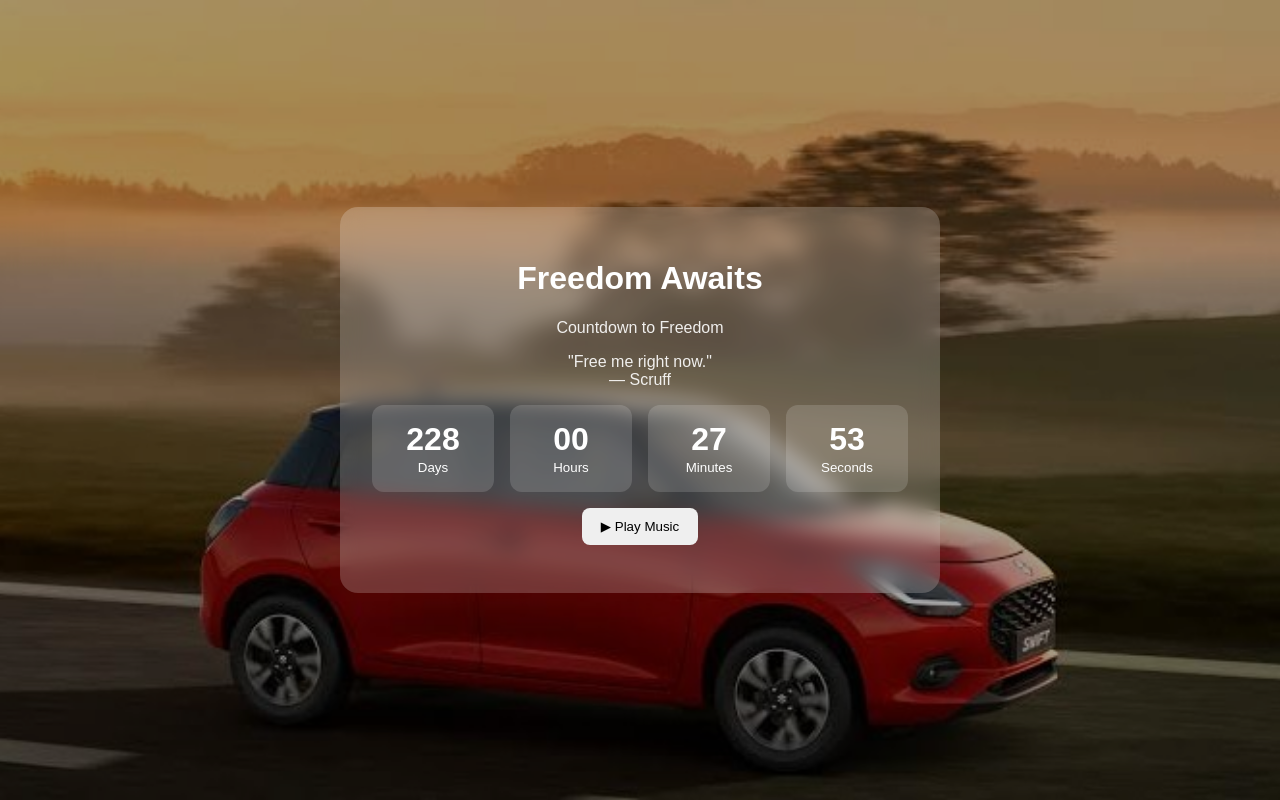
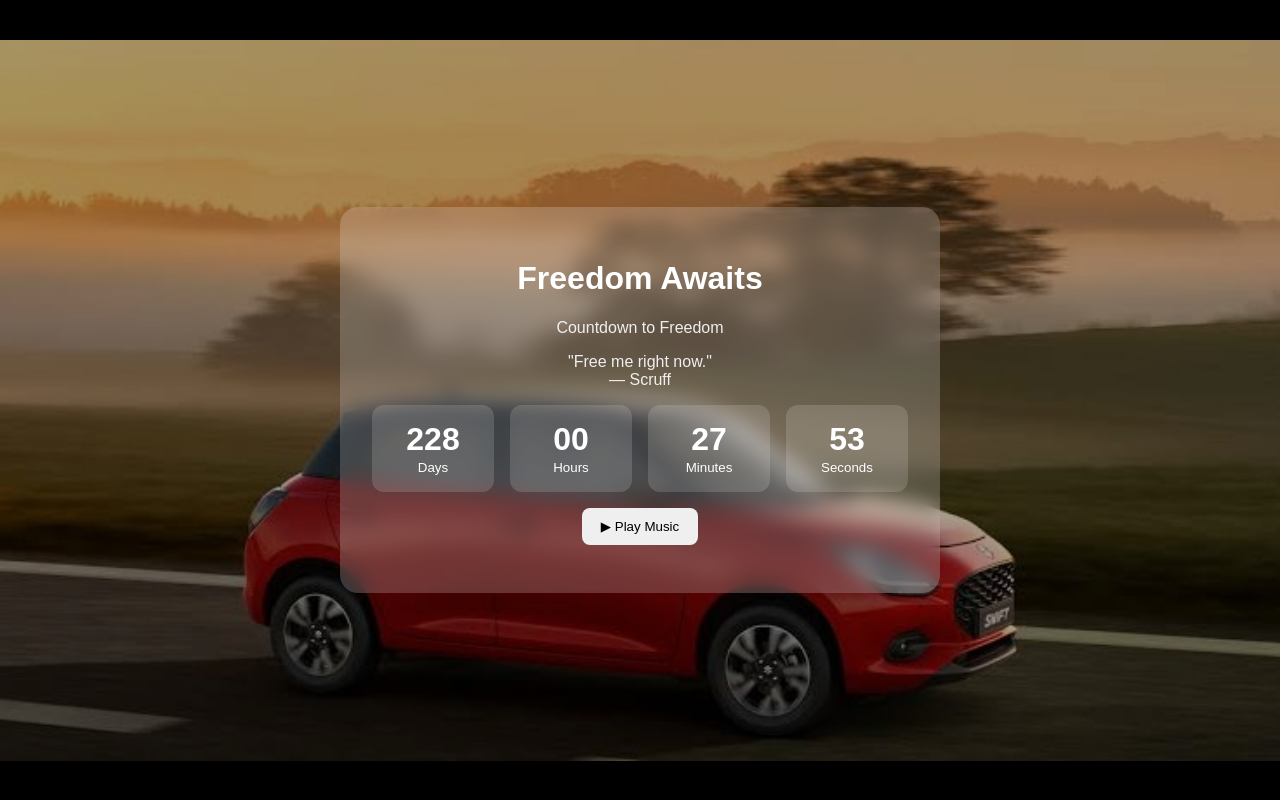
Before and after one commit to HonestFan/Freedom-awaits, a plain HTML site: page index.html in a window 1280 px wide. Drawn offline with Linux system fonts and the light colour scheme.

Commit message:
Update style.css

```diff
--- a/style.css
+++ b/style.css
@@ -1,10 +1,8 @@
 body{
 margin:0;
 font-family:Arial,sans-serif;
-background-image:url("images/Car.jpeg");
-background-position:center;
-background-size:cover;
-background-repeat:no-repeat;
+background:url("images/Car.jpeg") center center/contain no-repeat;
+background-color:#000;
 height:100vh;
 display:grid;
 place-items:center;
```
